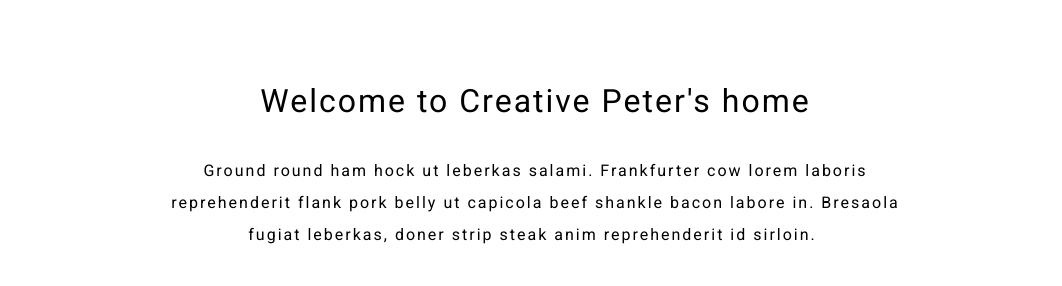
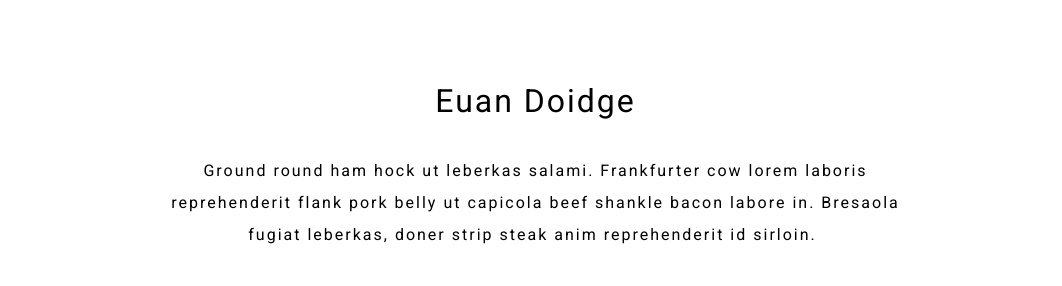
Before and after one commit to euandoidge/silex_test, a plain HTML site: page index.html in a window 1280 px wide. Shown: the part 94-380 px from the top of the page, without its empty margins (108-1170 px from the left). Drawn offline with nearby package versions, Linux system fonts and the light colour scheme.

Commit message:
Batch update

```diff
--- a/index.html
+++ b/index.html
@@ -155,7 +155,7 @@
 </div>
             </div><div class="editable-style silex-id-1496136970330-0 text-element header">
                 <div class="silex-element-content normal">
-                    <h1>Welcome to Creative Peter's home</h1>
+                    <h1>Euan Doidge</h1>
 
                         <p>
                             Ground round ham hock ut leberkas salami. Frankfurter cow lorem laboris reprehenderit flank pork belly ut capicola beef shankle bacon labore in. Bresaola fugiat leberkas, doner strip steak anim reprehenderit id sirloin.&nbsp;
```
